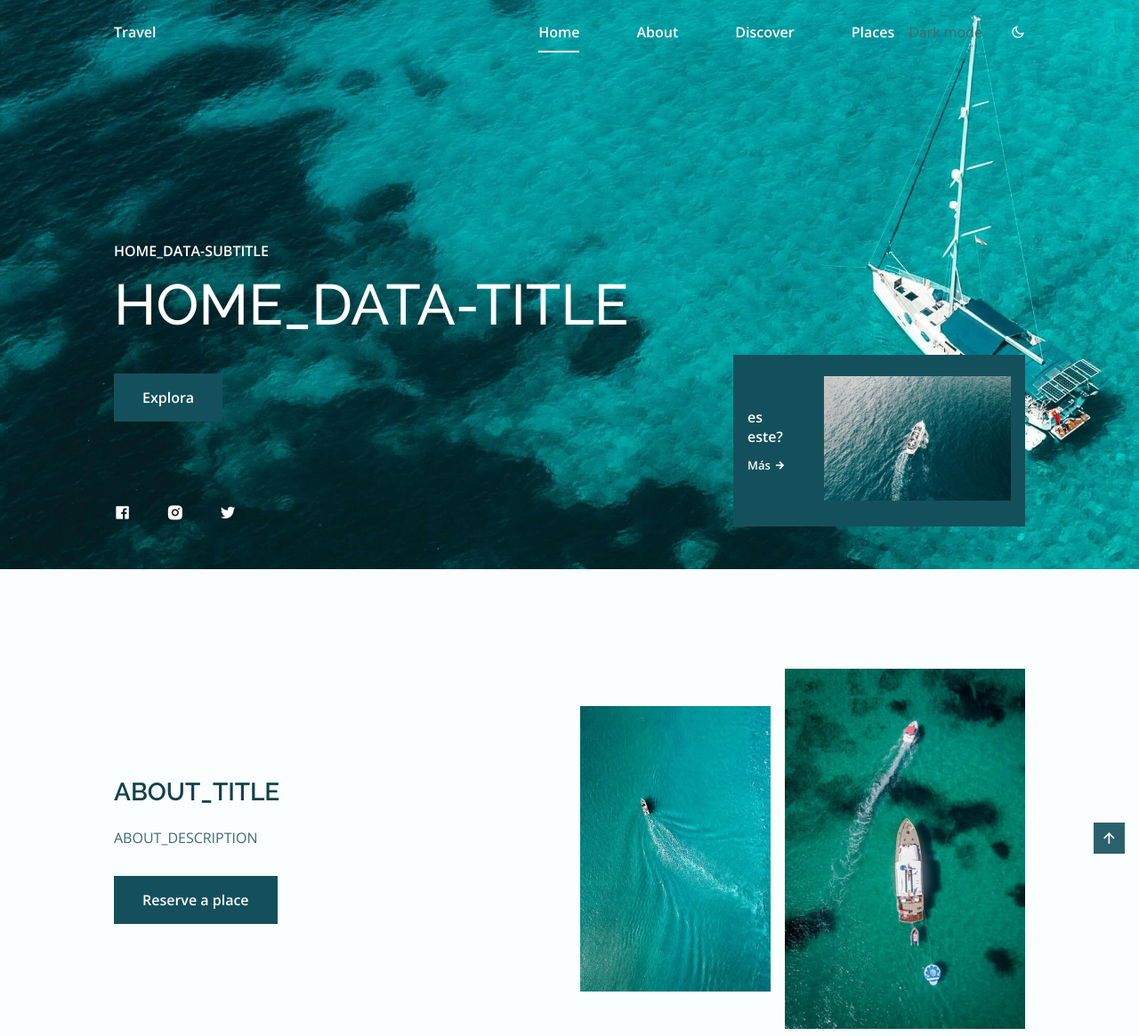
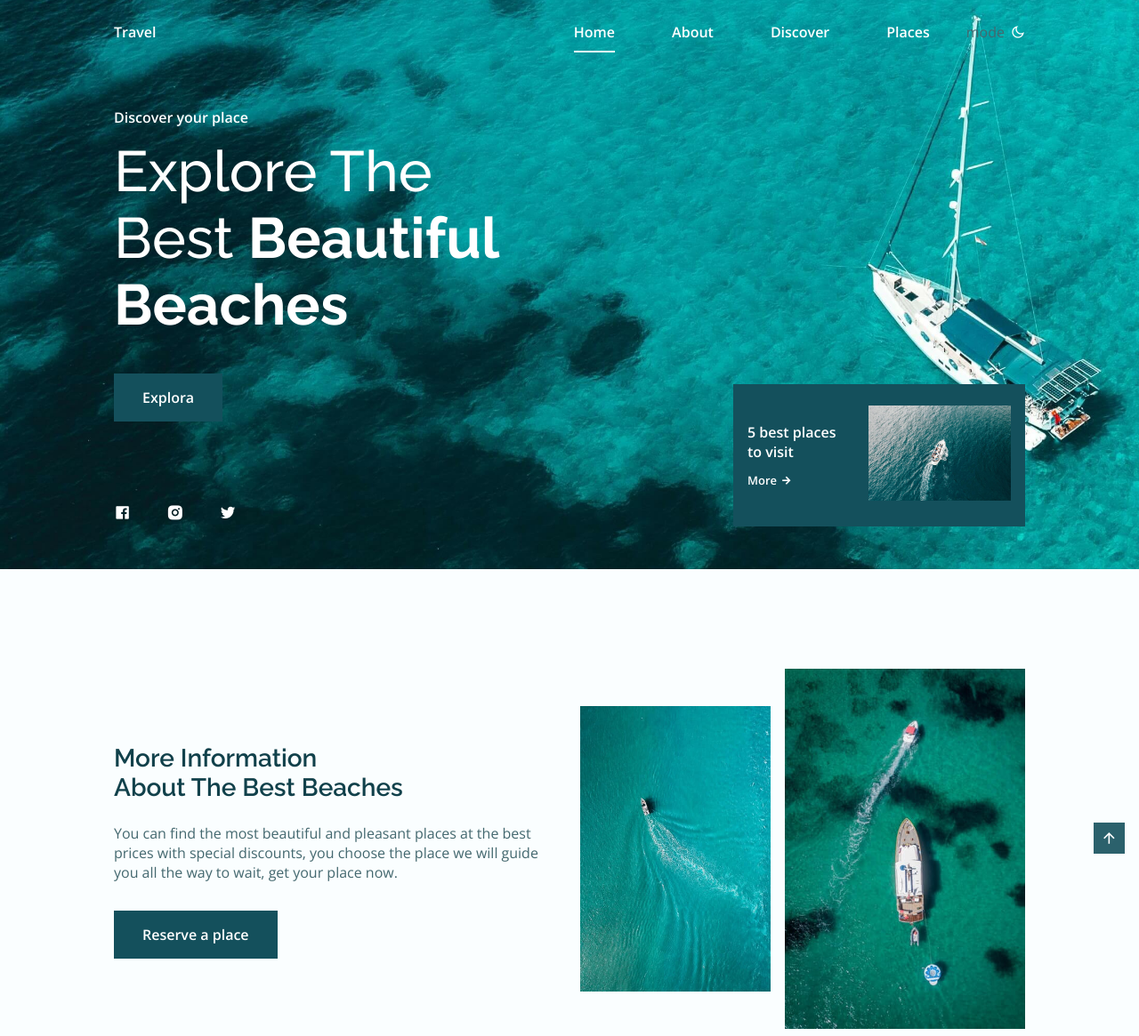
Before and after one commit to fran-cisko/travel_website, a plain HTML site: page index.html in a window 1280 px wide. Shown: the top 1165 px of the page at 89% size. Drawn offline with nearby package versions, Linux system fonts and the light colour scheme.

Commit message:
Text in english, next step also in spanish

```diff
--- a/assets/css/styles.css
+++ b/assets/css/styles.css
@@ -101,15 +101,9 @@ body.dark-theme {
   cursor: pointer;
   font-size: 1rem;
 }
-
-
-.change-theme-name--dark:before{
-  content: "Ligth ";
-
-}
-.change-theme-name--light:before{
-  content: "Dark ";
-
+.change-theme-name--light.change-theme-name--dark{
+  margin-right: -25px;
+  margin-left:25px;
 }
 
 
--- a/index.html
+++ b/index.html
@@ -60,8 +60,8 @@
 
                 <div class="home__container container grid">
                     <div class="home__data">
-                        <span class="home__data-subtitle">HOME_DATA-SUBTITLE</span>
-                        <h1 class="home__data-title">HOME_DATA-TITLE</h1>
+                        <span class="home__data-subtitle">Discover your place</span>
+                        <h1 class="home__data-title">Explore The <br> Best <b>Beautiful <br> Beaches</b></h1>
                         <a href="#" class="button">Explora</a>
 
                     </div>
@@ -80,9 +80,9 @@
 
                     <div class="home__info">
                         <div>
-                            <span class="home__info-title">es este?</span>
+                            <span class="home__info-title">5 best places to visit</span>
                             <a href="" class="button button--flex button--link home__info-button">
-                                Más<i class="ri-arrow-right-line"></i>
+                                More<i class="ri-arrow-right-line"></i>
                             </a>
                         </div>
 
@@ -97,9 +97,9 @@
             <section class="about section" id="about">
                 <div class="about__container container grid">
                     <div class="about__data">
-                        <h2 class="section__title about__title">ABOUT_TITLE</h2>
+                        <h2 class="section__title about__title">More Information <br> About The Best Beaches</h2>
                         <p class="about__description">
-                            ABOUT_DESCRIPTION
+                            You can find the most beautiful and pleasant places at the best prices with special discounts, you choose the place we will guide you all the way to wait, get your place now.
                         </p>
                         <a href="#" class="button">Reserve a place</a>
                     </div>
```
